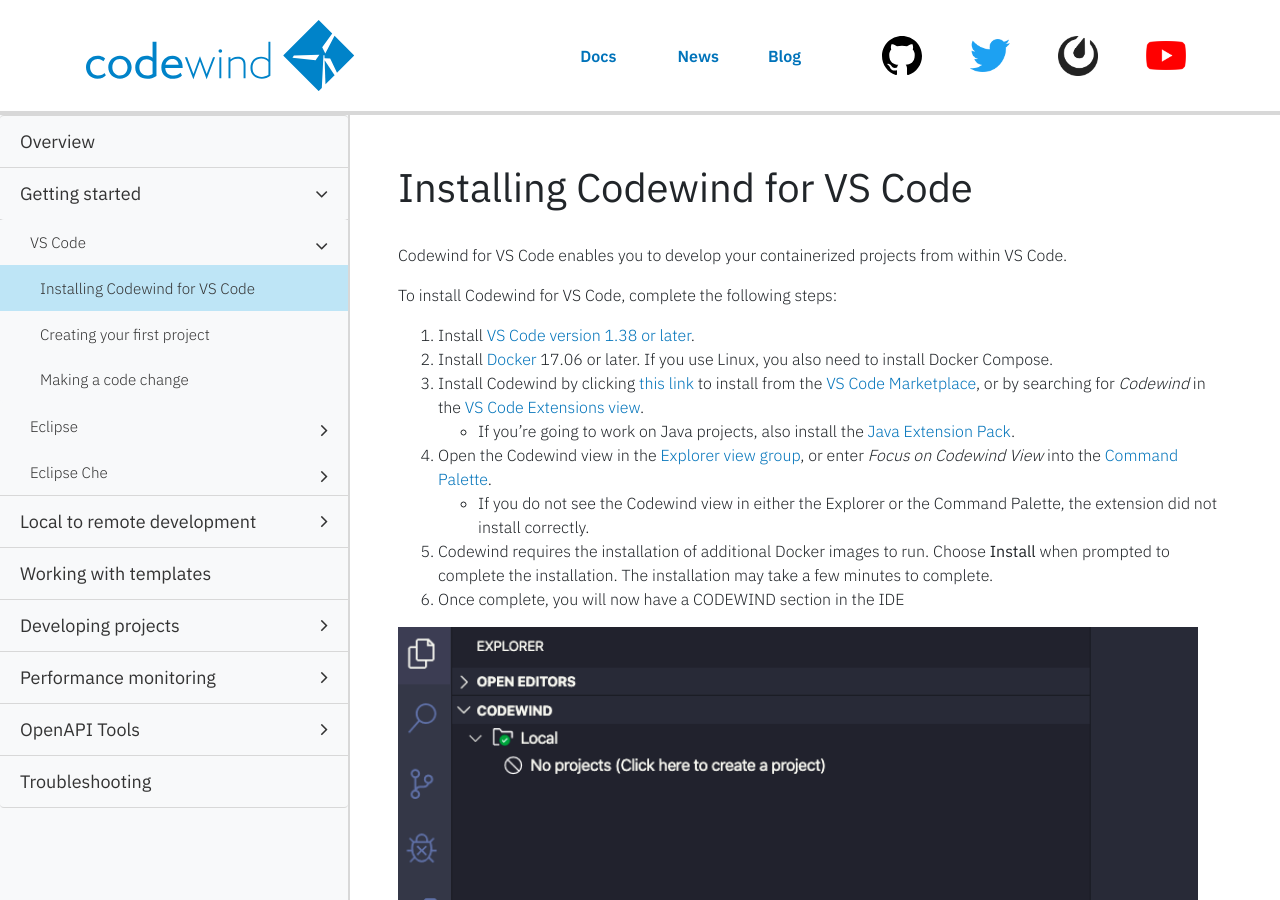
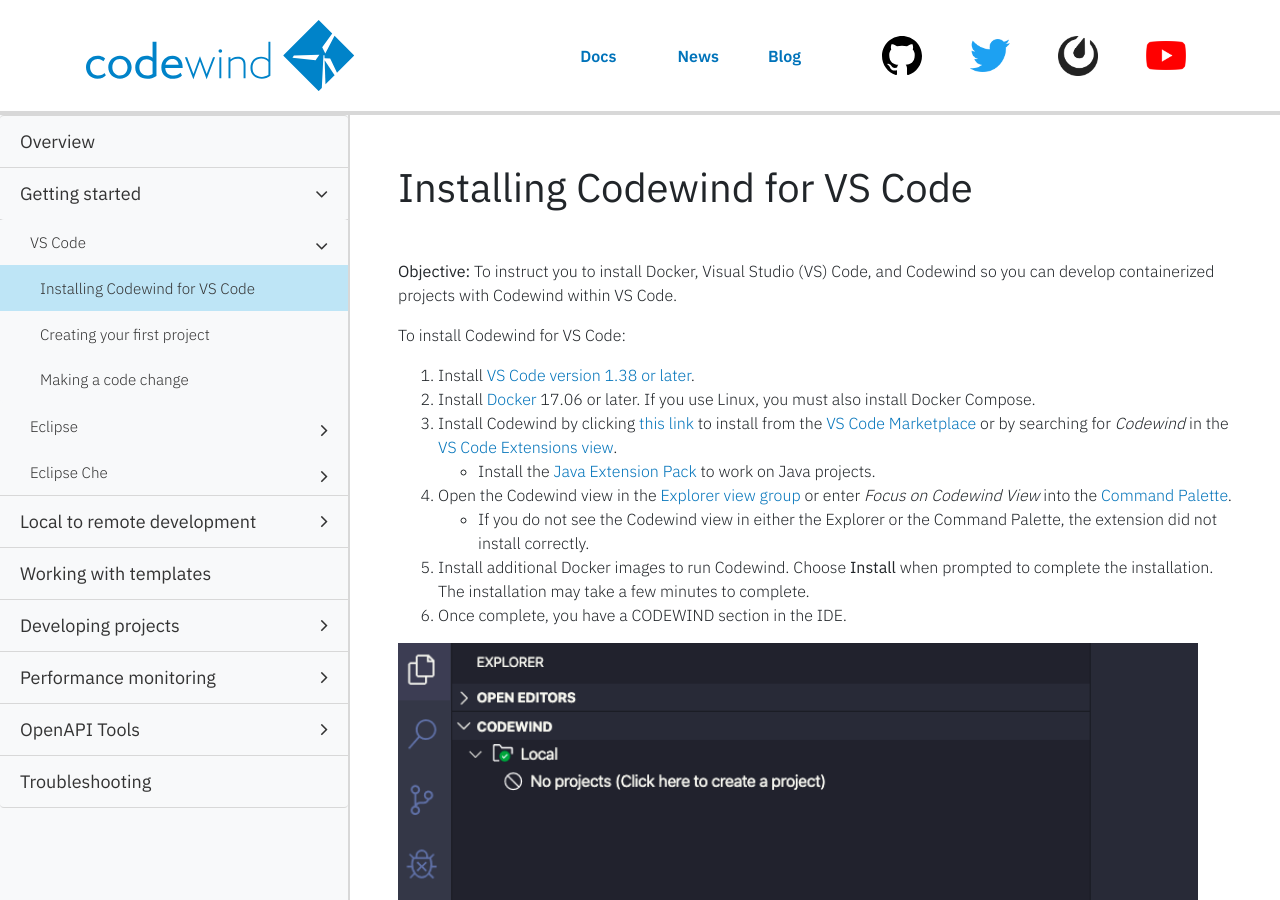
Before and after one commit to eclipse-archived/codewind-docs, a Jekyll site: the page built from docs/_documentations/mdt-vsc-getting-started.md, in a window 1280 px wide and 900 px high. Built offline with Jekyll 4.4.1, drawn with Linux system fonts in a browser that asks for light colours; nearby versions of some CDN libraries; comment, search, counter and statistics services are not loaded.

Commit message:
modified install instructions
Signed-off-by: Jacob Berger <jacob.berger@ibm.com>

```diff
--- a/docs/_documentations/mdt-vsc-getting-started.md
+++ b/docs/_documentations/mdt-vsc-getting-started.md
@@ -12,18 +12,19 @@ parent: mdt-vsc-overview
 
 # Installing Codewind for VS Code
 <br/>
-Codewind for VS Code enables you to develop your containerized projects from within VS Code.
 
- To install Codewind for VS Code, complete the following steps:
+**Objective:** To instruct you to install Docker, Visual Studio (VS) Code, and Codewind so you can develop containerized projects with Codewind within VS Code.
+
+ To install Codewind for VS Code:
 
 1. Install [VS Code version 1.38 or later](https://code.visualstudio.com/download).
-2. Install [Docker](https://docs.docker.com/install/) 17.06 or later. If you use Linux, you also need to install Docker Compose.
-3. Install Codewind by clicking [this link](vscode:extension/IBM.codewind) to install from the [VS Code Marketplace](https://marketplace.visualstudio.com/items?itemName=IBM.codewind), or by searching for *Codewind* in the [VS Code Extensions view](https://code.visualstudio.com/docs/editor/extension-gallery#_browse-for-extensions).
-    - If you're going to work on Java projects, also install the [Java Extension Pack](https://marketplace.visualstudio.com/items?itemName=vscjava.vscode-java-pack).
-4. Open the Codewind view in the [Explorer view group](https://code.visualstudio.com/docs/getstarted/userinterface), or enter *Focus on Codewind View* into the [Command Palette](https://code.visualstudio.com/docs/getstarted/userinterface#_command-palette).
+2. Install [Docker](https://docs.docker.com/install/) 17.06 or later. If you use Linux, you must also install Docker Compose.
+3. Install Codewind by clicking [this link](vscode:extension/IBM.codewind) to install from the [VS Code Marketplace](https://marketplace.visualstudio.com/items?itemName=IBM.codewind) or by searching for *Codewind* in the [VS Code Extensions view](https://code.visualstudio.com/docs/editor/extension-gallery#_browse-for-extensions).
+    - Install the [Java Extension Pack](https://marketplace.visualstudio.com/items?itemName=vscjava.vscode-java-pack) to work on Java projects.
+4. Open the Codewind view in the [Explorer view group](https://code.visualstudio.com/docs/getstarted/userinterface) or enter *Focus on Codewind View* into the [Command Palette](https://code.visualstudio.com/docs/getstarted/userinterface#_command-palette).
     - If you do not see the Codewind view in either the Explorer or the Command Palette, the extension did not install correctly.
-5. Codewind requires the installation of additional Docker images to run.  Choose **Install** when prompted to complete the installation.  The installation may take a few minutes to complete.
-6. Once complete, you will now have a CODEWIND section in the IDE
+5. Install additional Docker images to run Codewind. Choose **Install** when prompted to complete the installation.  The installation may take a few minutes to complete.
+6. Once complete, you have a CODEWIND section in the IDE.
 
 ![image of Codewind once installed](dist/images/installed.png){:width="800px"}
 
```
